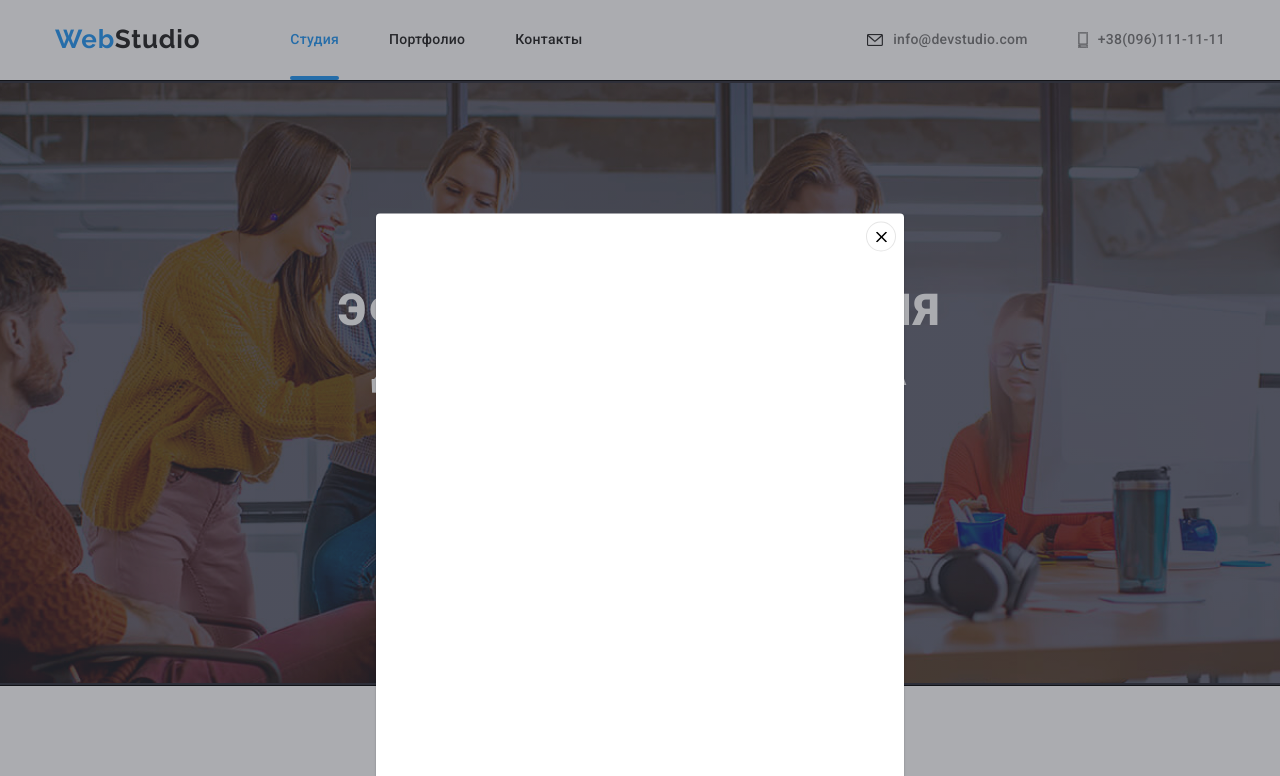
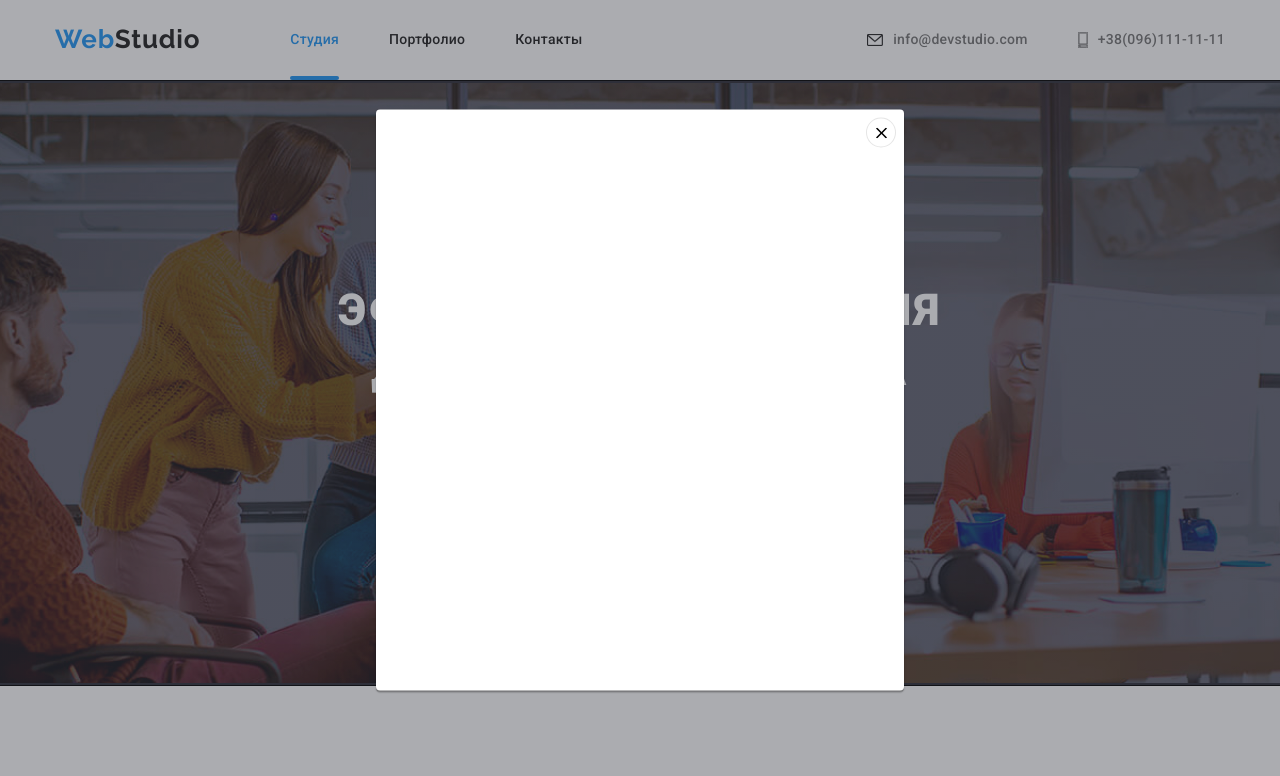
Before and after one commit to French888/goit-markup-hw-05-, a plain HTML site: page index.html in a window 1280 px wide. Both pictures are taken after a click on the button "Заказать услугу". Shown: the top 776 px of the page. Drawn offline with nearby package versions, Linux system fonts and the light colour scheme.

Commit message:
12.04.21

```diff
--- a/css/styles.css
+++ b/css/styles.css
@@ -691,7 +691,7 @@ background-color: var(--accent-color);
 
 .modal{
 position: absolute;
-top: 63%;
+top: 50%;
 left: 50%;
 transform: translate(-50%, -50%);
 min-width: 528px;
```
